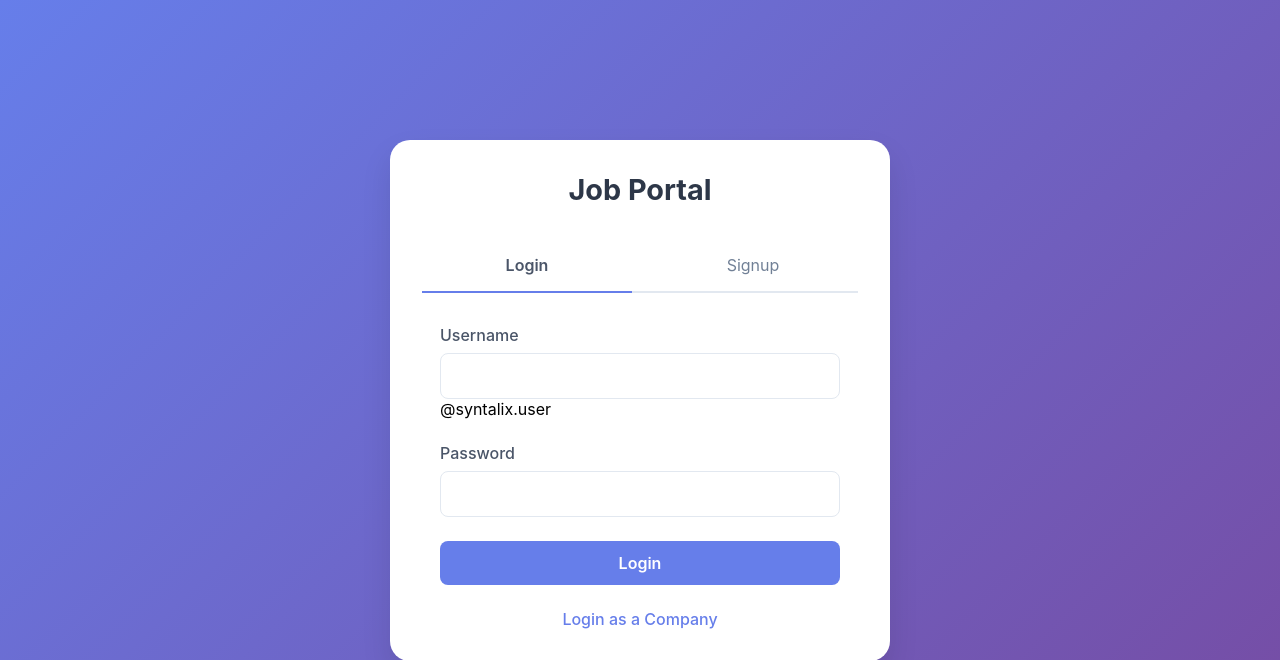
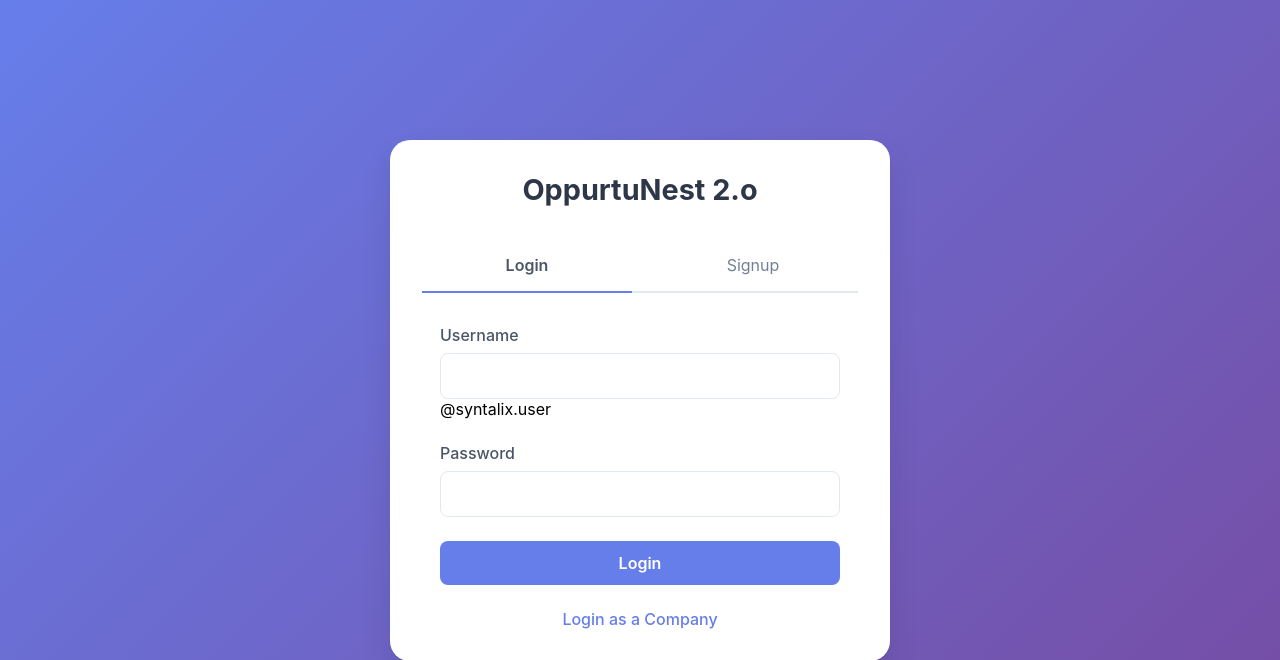
Before and after one commit to Soujash-123/linkedin_dbms, a Flask app: page /login in a window 1280 px wide. Shown: the top 660 px of the page. Run offline with Flask 3, Linux system fonts and the light colour scheme.

Commit message:
Update login.html

```diff
--- a/templates/login.html
+++ b/templates/login.html
@@ -3,7 +3,7 @@
 <head>
     <meta charset="UTF-8">
     <meta name="viewport" content="width=device-width, initial-scale=1.0">
-    <title>Job Portal - Login/Signup</title>
+    <title>OppurtuNest 2.o - Login/Signup</title>
     <style>
         * {
             margin: 0;
@@ -202,9 +202,9 @@
 </head>
 <body>
     <div class="container">
-        <h2>Job Portal</h2>
+        <h2>OppurtuNest 2.o</h2>
         {% if logo_url %}
-        <img src="{{ logo_url }}" alt="Job Portal Logo" class="logo">
+        <img src="{{ logo_url }}" alt="OppurtuNest 2.o Logo" class="logo">
         {% endif %}
 
         <div class="toggle-buttons">
```
